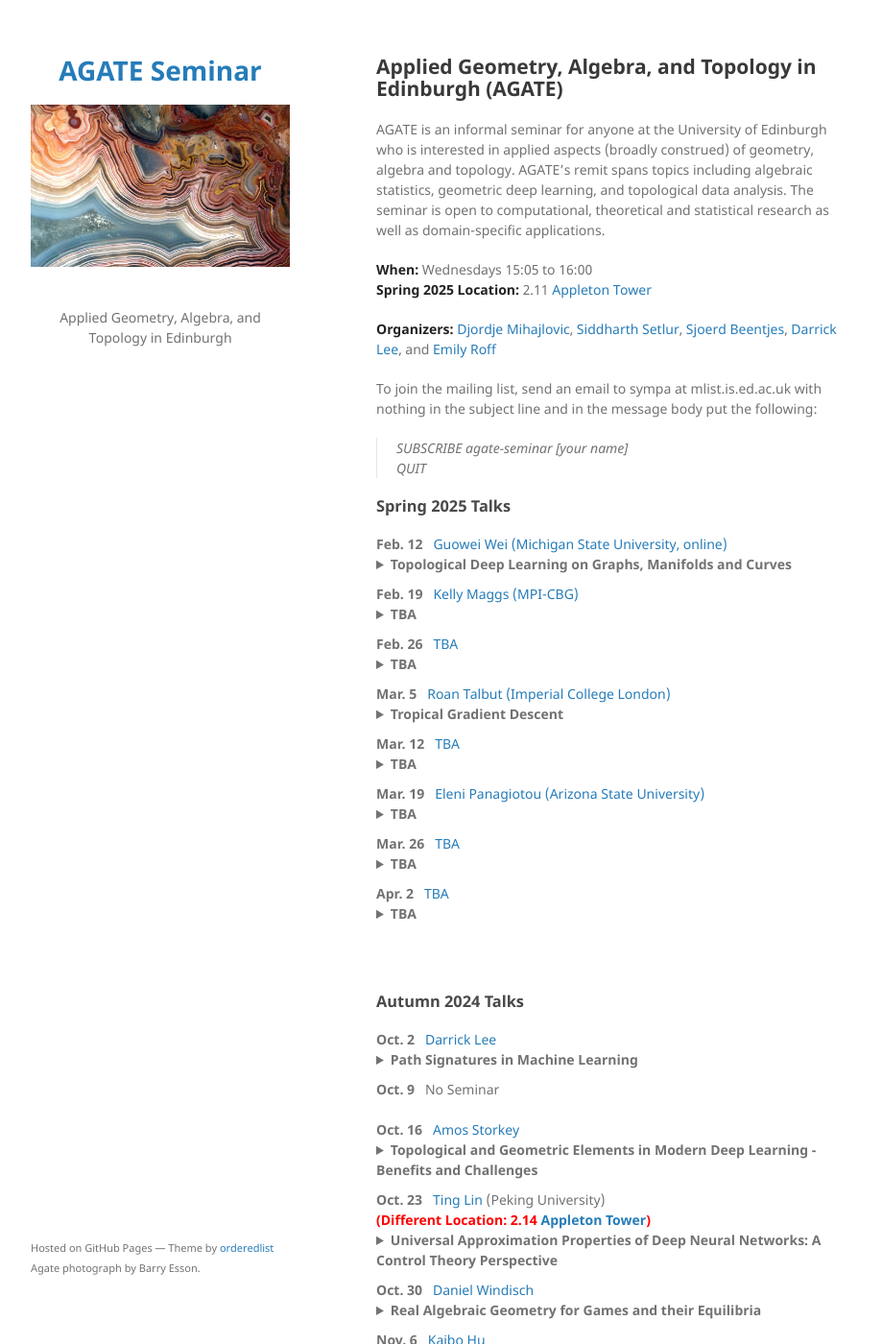
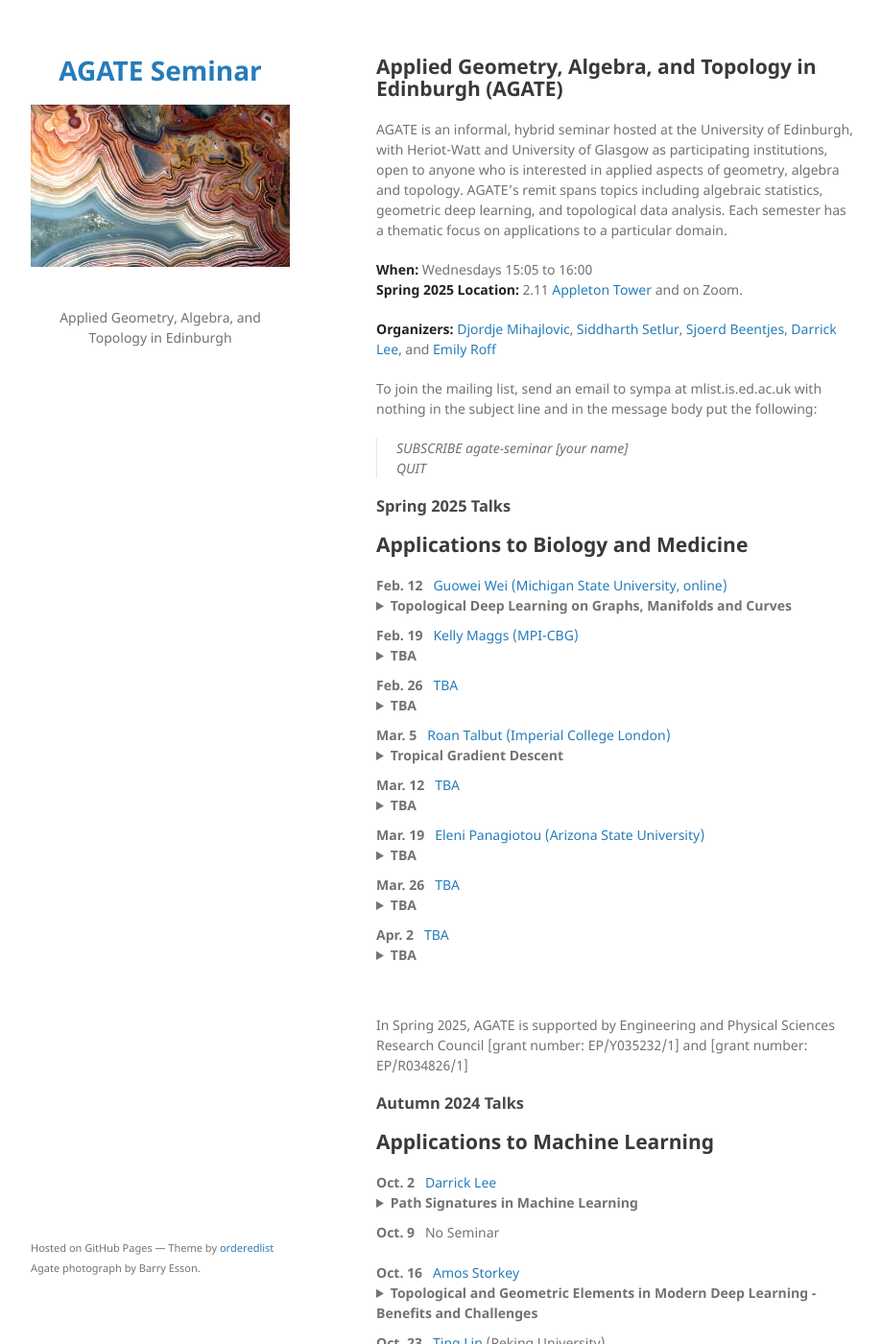
Before and after one commit to agatedinburgh/agatedinburgh.github.io, a Jekyll site: the page built from index.md, in a window 1280 px wide and 1400 px high. Shown: the whole window at 96% size, without its empty margins (178-1097 px from the left). Built offline with Jekyll 4.4.1, drawn with Linux system fonts in a browser that asks for light colours; our own code applies the rules of GitHub Pages for plain Markdown files.

Commit message:
funding, hybrid, thematic focus

```diff
--- a/index.md
+++ b/index.md
@@ -4,10 +4,10 @@ layout: default
 
 ## Applied Geometry, Algebra, and Topology in Edinburgh (AGATE)
 
-AGATE is an informal seminar for anyone at the University of Edinburgh who is interested in applied aspects (broadly construed) of geometry, algebra and topology. AGATE's remit spans topics including algebraic statistics, geometric deep learning, and topological data analysis. The seminar is open to computational, theoretical and statistical research as well as domain-specific applications.
+AGATE is an informal, hybrid seminar hosted at the University of Edinburgh, with Heriot-Watt and University of Glasgow as participating institutions, open to anyone who is interested in applied aspects of geometry, algebra and topology. AGATE's remit spans topics including algebraic statistics, geometric deep learning, and topological data analysis. Each semester has a thematic focus on applications to a particular domain.
 
 **When:** Wednesdays 15:05 to 16:00
-**Spring 2025 Location:** 2.11 [Appleton Tower](https://maps.app.goo.gl/zvDpZfULBhZHFmYbA)
+**Spring 2025 Location:** 2.11 [Appleton Tower](https://maps.app.goo.gl/zvDpZfULBhZHFmYbA) and on Zoom.
 
 **Organizers:** [Djordje Mihajlovic](https://djpm.xyz/), [Siddharth Setlur](https://siddharthsetlur.github.io/), [Sjoerd Beentjes](https://sjoerdvbeentjes.github.io/), [Darrick Lee](https://darricklee.com/), and [Emily Roff](https://www.maths.ed.ac.uk/~emilyroff/)
 
@@ -19,6 +19,7 @@ To join the mailing list, send an email to sympa at mlist.is.ed.ac.uk with nothi
 >QUIT
 
 ### Spring 2025 Talks
+## Applications to Biology and Medicine
 
 <nobr><b>Feb. 12</b>  &nbsp; <a href="https://users.math.msu.edu/users/weig/">Guowei Wei (Michigan State University, online)</a></nobr>
 <details style="margin-bottom:10px">
@@ -71,9 +72,11 @@ To join the mailing list, send an email to sympa at mlist.is.ed.ac.uk with nothi
 
 <br>
 <br>
+In Spring 2025, AGATE is supported by Engineering and Physical Sciences Research Council [grant number: EP/Y035232/1] and [grant number: EP/R034826/1]
+<br>
 
 ### Autumn 2024 Talks
-
+## Applications to Machine Learning
 <nobr><b>Oct. 2</b>  &nbsp; <a href="https://darricklee.com/">Darrick Lee</a></nobr>
 <details style="margin-bottom:10px">
 <summary><b>Path Signatures in Machine Learning </b></summary>
```
